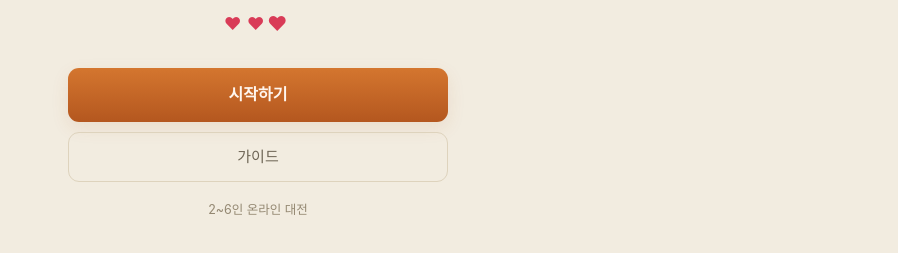
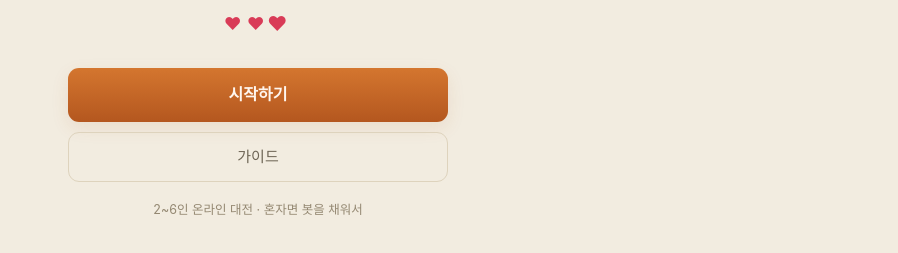
Before and after one commit to 41ways/robo77, a website: page public/index.html in a window 1280 px wide. Shown: the part 399-652 px from the top of the page, without its empty margins (382-1280 px from the left). Drawn offline with Linux system fonts and the light colour scheme.

Commit message:
인원 표기에 봇으로 혼자 시작 가능한 점 덧붙임

```diff
--- a/public/index.html
+++ b/public/index.html
@@ -38,7 +38,7 @@
       <button id="bBegin" class="btn big">시작하기</button>
       <button class="btn ghost wide" data-help>가이드</button>
     </div>
-    <p class="hero-foot">2~6인 온라인 대전</p>
+    <p class="hero-foot">2~6인 온라인 대전 · 혼자면 봇을 채워서</p>
   </div>
 </section>
 
```
Also changed, not shown: README.md.
